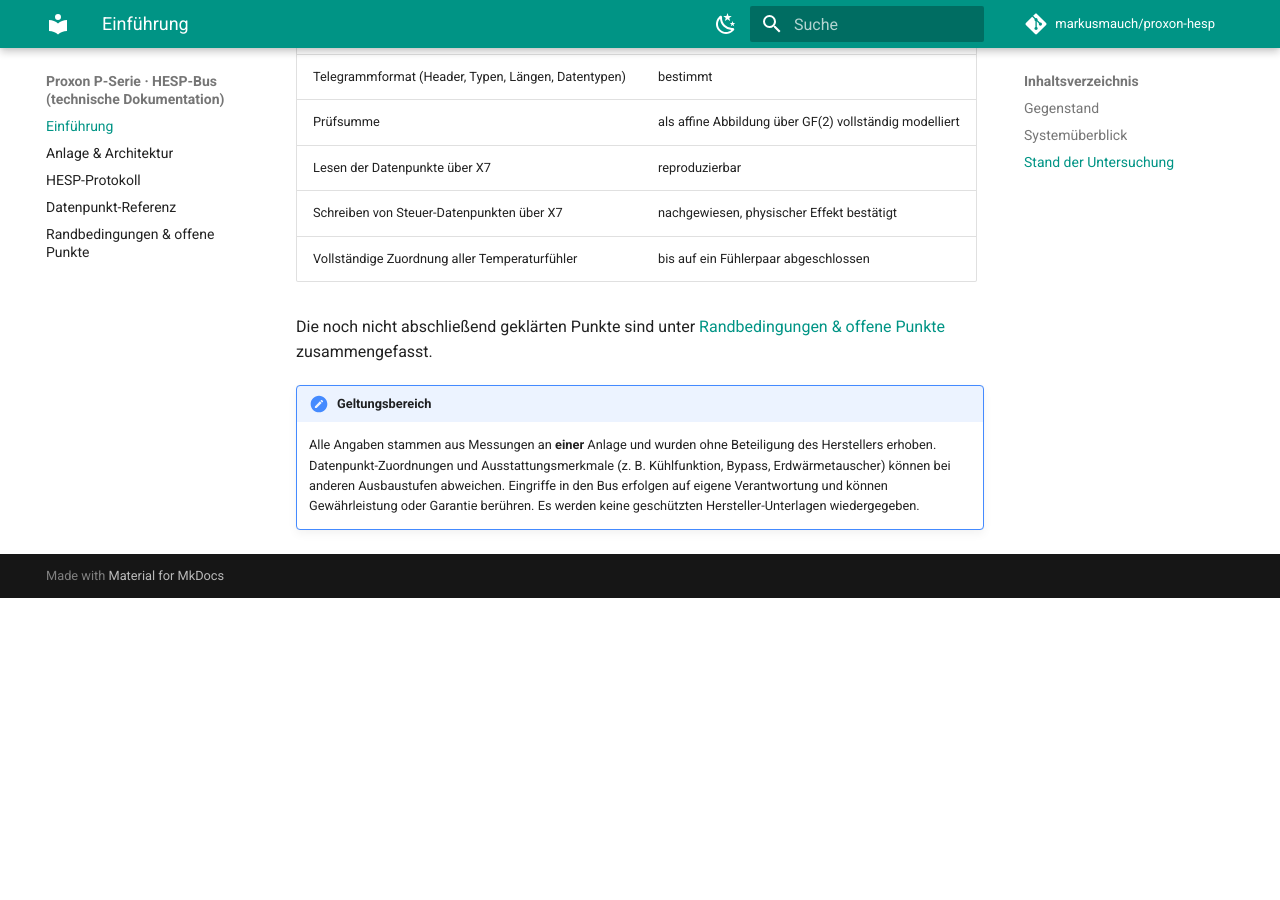
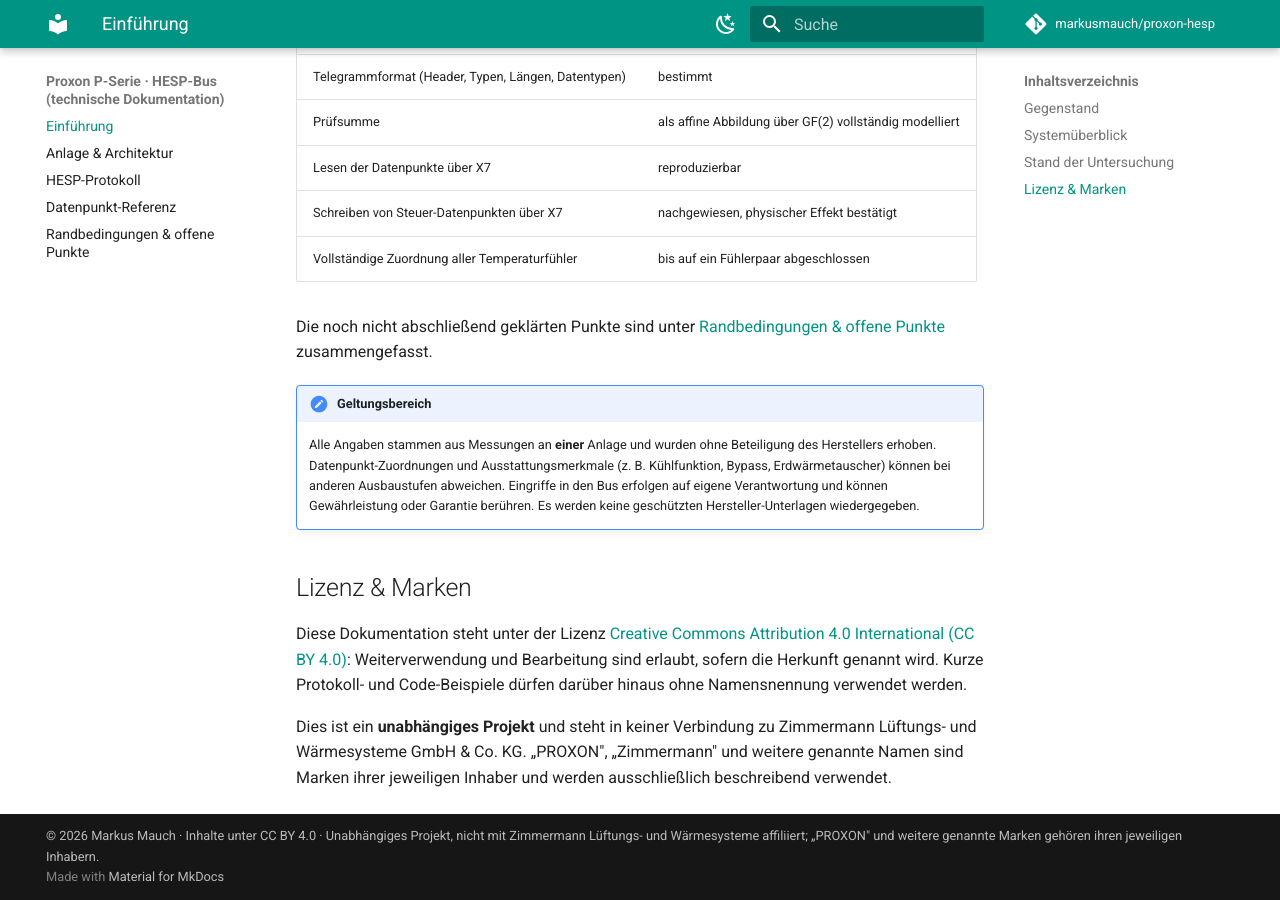
Before and after one commit to markusmauch/proxon-hesp, an MkDocs documentation site: the page built from docs/index.md, in a window 1280 px wide and 900 px high, scrolled down 1033 px. Built offline with MkDocs 1.6.1 and Material for MkDocs 9.7.7, drawn with Linux system fonts in a browser that asks for light colours; comment, search, counter and statistics services are not loaded; before the commit the page ends 1631 px from its top, so only the background shows below that.

Commit message:
CC-BY-4.0-Lizenz + Nicht-Affiliations-/Marken-Disclaimer (Footer, index, README)
Co-Authored-By: Claude Fable 5 <noreply@anthropic.com>

```diff
--- a/docs/index.md
+++ b/docs/index.md
@@ -52,3 +52,14 @@ Die noch nicht abschließend geklärten Punkte sind unter
     Kühlfunktion, Bypass, Erdwärmetauscher) können bei anderen Ausbaustufen abweichen.
     Eingriffe in den Bus erfolgen auf eigene Verantwortung und können Gewährleistung oder
     Garantie berühren. Es werden keine geschützten Hersteller-Unterlagen wiedergegeben.
+
+## Lizenz & Marken
+
+Diese Dokumentation steht unter der Lizenz
+[Creative Commons Attribution 4.0 International (CC BY 4.0)](https://creativecommons.org/licenses/by/4.0/deed.de):
+Weiterverwendung und Bearbeitung sind erlaubt, sofern die Herkunft genannt wird. Kurze
+Protokoll- und Code-Beispiele dürfen darüber hinaus ohne Namensnennung verwendet werden.
+
+Dies ist ein **unabhängiges Projekt** und steht in keiner Verbindung zu Zimmermann
+Lüftungs- und Wärmesysteme GmbH & Co. KG. „PROXON", „Zimmermann" und weitere genannte
+Namen sind Marken ihrer jeweiligen Inhaber und werden ausschließlich beschreibend verwendet.
--- a/mkdocs.yml
+++ b/mkdocs.yml
@@ -7,6 +7,11 @@ site_url: https://markusmauch.github.io/proxon-hesp/
 repo_url: https://github.com/markusmauch/proxon-hesp
 repo_name: markusmauch/proxon-hesp
 edit_uri: edit/main/docs/
+copyright: >-
+  © 2026 Markus Mauch · Inhalte unter
+  <a href="https://creativecommons.org/licenses/by/4.0/deed.de" rel="license">CC&nbsp;BY&nbsp;4.0</a>
+  · Unabhängiges Projekt, nicht mit Zimmermann Lüftungs- und Wärmesysteme affiliiert;
+  „PROXON" und weitere genannte Marken gehören ihren jeweiligen Inhabern.
 
 theme:
   name: material
```
Also changed, not shown: README.md (+7 -0 lines), 1 other file.
